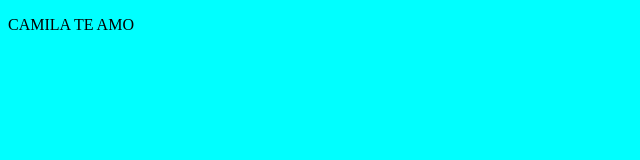
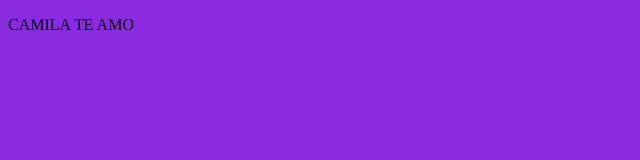
Before and after one commit to guayanob/LPPA2019, a plain HTML site: page index.html in a window 1280 px wide. Shown: the whole page, without its empty margins (0-640 px from the left). Drawn offline with Linux system fonts and the light colour scheme.

Commit message:
LPPA2019: HTML STRUCTURE AND CSS 2

```diff
--- a/style.css
+++ b/style.css
@@ -1,3 +1,3 @@
 body {
-    background-color: aqua
+    background-color: blueviolet
 }
```
